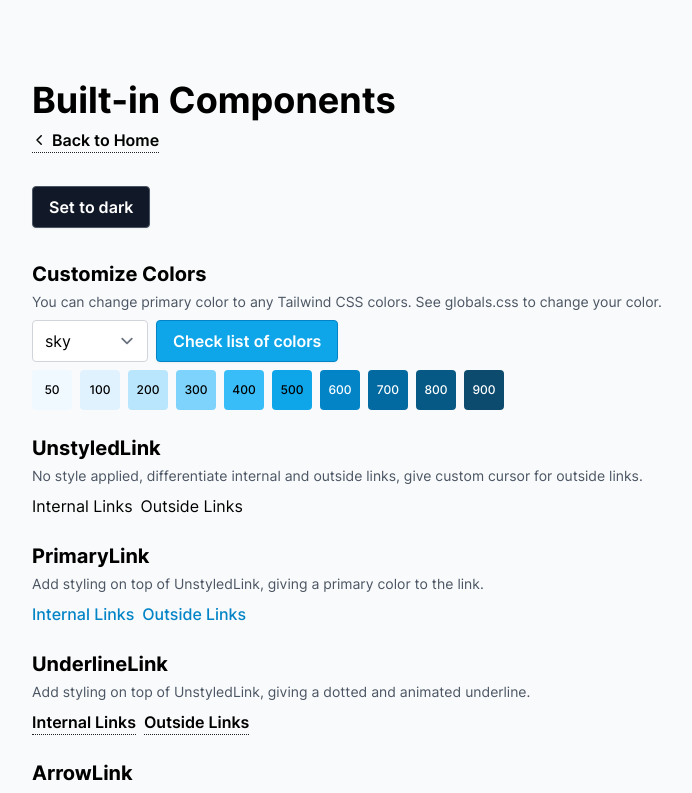
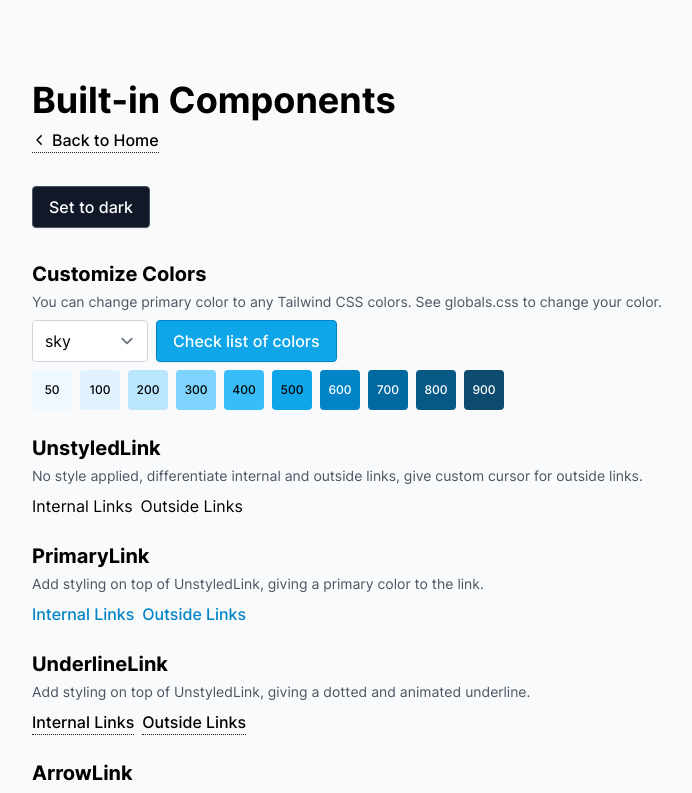
Before and after one commit to stevenlee9951/Portfolio, a Next.js app: page /components in a window 1280 px wide. Shown: the top 793 px of the page, without its empty margins (58-750 px from the left). Built offline with nearby package versions, Linux system fonts and the light colour scheme.

Commit message:
feat: change buttons font to medium

```diff
--- a/src/components/buttons/Button.tsx
+++ b/src/components/buttons/Button.tsx
@@ -38,7 +38,7 @@ const Button = React.forwardRef<HTMLButtonElement, ButtonProps>(
         type='button'
         disabled={disabled}
         className={clsxm(
-          'inline-flex items-center rounded px-4 py-2 font-semibold',
+          'inline-flex items-center rounded px-4 py-2 font-medium',
           'focus:outline-none focus-visible:ring focus-visible:ring-primary-500',
           'shadow-sm',
           'transition-colors duration-75',
--- a/src/components/links/ButtonLink.tsx
+++ b/src/components/links/ButtonLink.tsx
@@ -29,7 +29,7 @@ const ButtonLink = React.forwardRef<HTMLAnchorElement, ButtonLinkProps>(
         ref={ref}
         {...rest}
         className={clsxm(
-          'inline-flex items-center rounded px-4 py-2 font-semibold',
+          'inline-flex items-center rounded px-4 py-2 font-medium',
           'focus:outline-none focus-visible:ring focus-visible:ring-primary-500',
           'shadow-sm',
           'transition-colors duration-75',
--- a/src/components/links/UnderlineLink.tsx
+++ b/src/components/links/UnderlineLink.tsx
@@ -13,7 +13,7 @@ const UnderlineLink = React.forwardRef<HTMLAnchorElement, UnstyledLinkProps>(
         ref={ref}
         {...rest}
         className={clsxm(
-          'animated-underline custom-link inline-flex items-center font-semibold',
+          'animated-underline custom-link inline-flex items-center font-medium',
           'focus:outline-none focus-visible:rounded focus-visible:ring focus-visible:ring-primary-500 focus-visible:ring-offset-2',
           'border-b border-dotted border-dark hover:border-black/0',
           className
```
